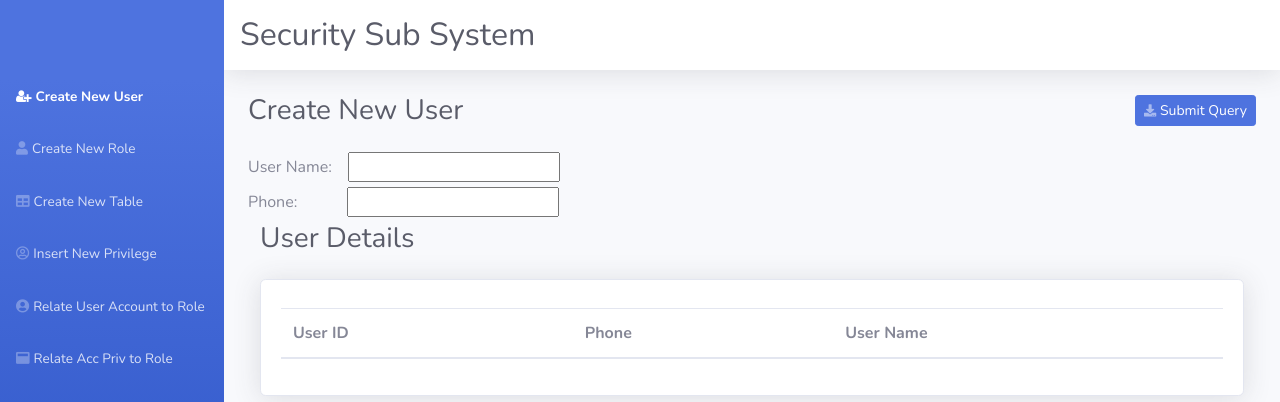
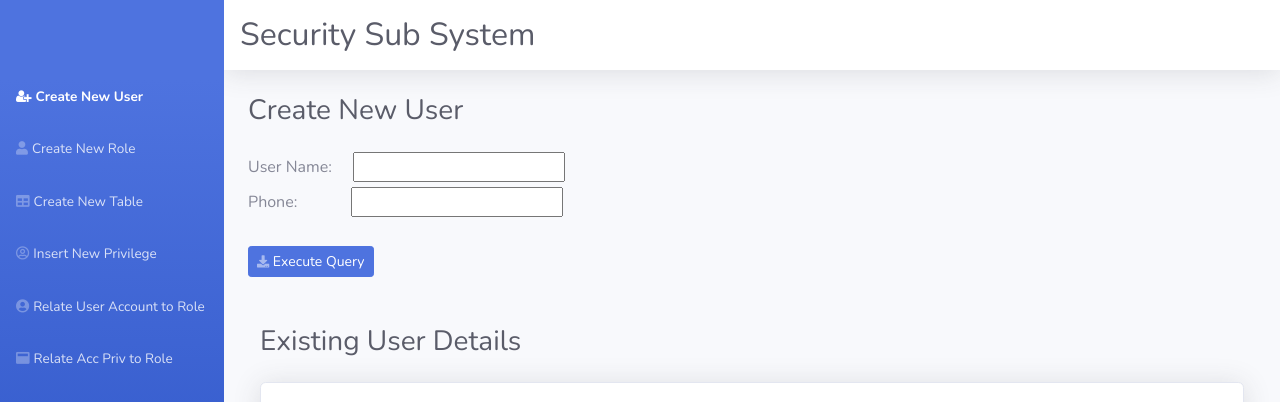
Before and after one commit to nikhilsujith/SecurityDB, a PHP site: page / in a window 1280 px wide. Shown: the top 402 px of the page. Run offline with PHP 8.4, Linux system fonts and the light colour scheme; data that the repository does not hold is empty.

Commit message:
Add user Working

```diff
--- a/Forms/Code/index.php
+++ b/Forms/Code/index.php
@@ -9,11 +9,11 @@
     <meta charset="utf-8">
     <meta name="viewport" content="width=device-width, initial-scale=1.0, shrink-to-fit=no">
     <title>Dashboard - Brand</title>
-    <link rel="stylesheet" href="../assets/bootstrap/css/bootstrap.min.css">
+    <link rel="stylesheet" href="./assets/bootstrap/css/bootstrap.min.css">
     <link rel="stylesheet" href="https://fonts.googleapis.com/css?family=Nunito:200,200i,300,300i,400,400i,600,600i,700,700i,800,800i,900,900i">
-    <link rel="stylesheet" href="../assets/fonts/fontawesome-all.min.css">
-    <link rel="stylesheet" href="../assets/fonts/font-awesome.min.css">
-    <link rel="stylesheet" href="../assets/fonts/fontawesome5-overrides.min.css">
+    <link rel="stylesheet" href="./assets/fonts/fontawesome-all.min.css">
+    <link rel="stylesheet" href="./assets/fonts/font-awesome.min.css">
+    <link rel="stylesheet" href="./assets/fonts/fontawesome5-overrides.min.css">
 </head>
 
 <body id="page-top">
@@ -32,16 +32,29 @@
                     </div>
                 </nav>
                 <div class="container-fluid">
+                <FORM method="POST" action="add_user.php">
                     <div class="d-sm-flex justify-content-between align-items-center mb-4">
-                        <h3 class="text-dark mb-0">Create New User</h3><a class="btn btn-primary btn-sm d-none d-sm-inline-block" role="button" href="#"><i class="fas fa-download fa-sm text-white-50"></i>&nbsp;Submit Query</a></div>
+                        <h3 class="text-dark mb-0">Create New User</h3>
+                        <!-- <button class="btn btn-primary btn-sm d-none d-sm-inline-block" type ="submit" name="submit" ><i class="fas fa-download fa-sm text-white-50">
+                        </i>&nbsp;Execute Query</button> -->
+                        </div>
                     <div class="row">
-                        <div class="col"><label>User Name:&nbsp; &nbsp;&nbsp;</label><input type="text"></div>
+                        <div class="col">
+                        <label>User Name:&nbsp; &nbsp;&nbsp;</label>
+                        <input type="text" name="username"></div>
                     </div>
                     <div class="row">
-                        <div class="col"><label>Phone:&nbsp; &nbsp; &nbsp; &nbsp; &nbsp; &nbsp;&nbsp;</label><input type="text"></div>
+                        <div class="col">
+                        <label>Phone:&nbsp; &nbsp; &nbsp; &nbsp; &nbsp; &nbsp;&nbsp;</label>
+                        <input type="text" name="phone"></div>
                     </div>
+                    <br/>
+                    <button class="btn btn-primary btn-sm d-none d-sm-inline-block" type ="submit" name="submit" ><i class="fas fa-download fa-sm text-white-50">
+                        </i>&nbsp;Execute Query</button>
+                    </FORM>
+                    <br/><br/>
                     <div class="row"><div class="container-fluid">
-    <h3 class="text-dark mb-4">User Details</h3>
+    <h3 class="text-dark mb-4">Existing User Details</h3>
     <div class="card shadow">
         <div class="card-body">
             <div class="row">
```
Also changed, not shown: Forms/Code/add_user.php (added, +33 -0 lines).
